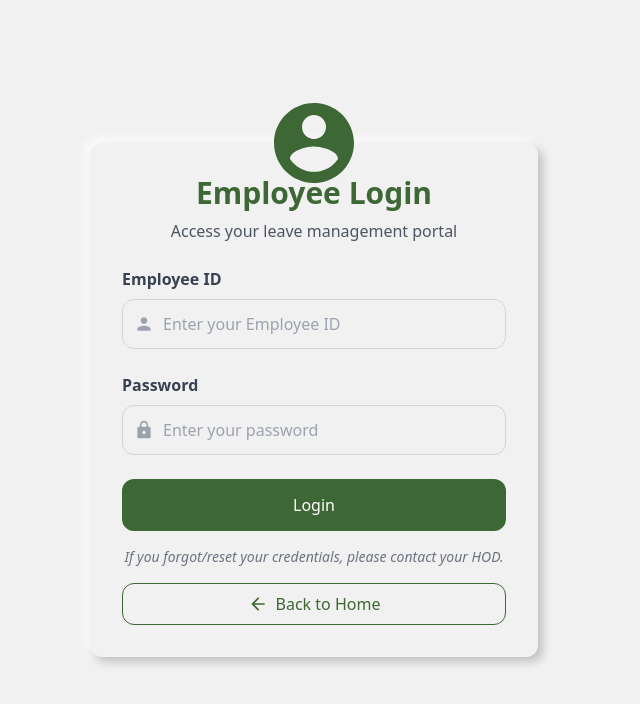
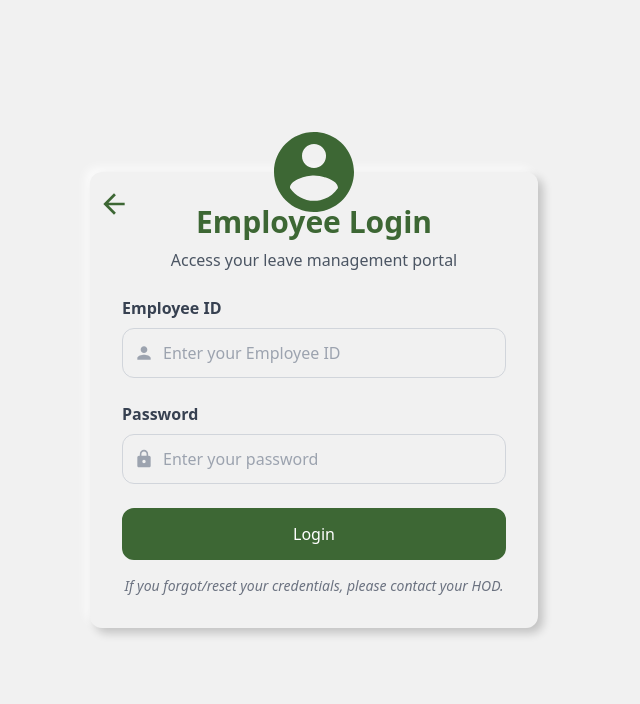
Before and after one commit to DurgaPydahSoft/PYDAH-FACULTY-LMS, a React (Create React App) app in the folder frontend/: page /employee-login in a window 1280 px wide. Shown: the top 704 px of the page, without its empty margins (311-951 px from the left). Built offline with nearby package versions, Linux system fonts and the light colour scheme; no server answers.

Commit message:
back button change for all login pages

```diff
--- a/frontend/src/pages/Employee/EmployeeLogin.jsx
+++ b/frontend/src/pages/Employee/EmployeeLogin.jsx
@@ -202,17 +202,14 @@ const EmployeeLogin = () => {
           </p>
         </div>
 
-        <button
-          onClick={() => navigate('/')}
-          className="mt-3 sm:mt-4 w-full text-primary hover:text-blue-800 text-center text-xs sm:text-base
-                   border border-primary rounded-neumorphic py-2 hover:bg-primary hover:text-white
-                   transition-all duration-300 flex items-center justify-center gap-2"
+        <div
+         onClick={() => navigate(-1)}
+          className="absolute top-2 left-2 text-primary text-center text-xs sm:text-base py-2  transition-all duration-300 flex items-center justify-center gap-2"
         >
-          <svg className="w-4 h-4 sm:w-5 sm:h-5" viewBox="0 0 24 24" fill="none" xmlns="http://www.w3.org/2000/svg">
+          <svg className="w-6 h-6 sm:w-8 sm:h-8" viewBox="0 0 24 24" fill="none" xmlns="http://www.w3.org/2000/svg">
             <path d="M20 11H7.83L13.42 5.41L12 4L4 12L12 20L13.41 18.59L7.83 13H20V11Z" fill="currentColor"/>
           </svg>
-          Back to Home
-        </button>
+        </div>
       </div>
     </div>
   );
--- a/frontend/src/pages/HOD/HodLogin.jsx
+++ b/frontend/src/pages/HOD/HodLogin.jsx
@@ -304,15 +304,15 @@ const HodLogin = () => {
           </p>
         </div>
 
-        <button
-          onClick={() => navigate('/')}
-          className="mt-3 sm:mt-4 w-full text-primary hover:text-blue-800 text-center text-xs sm:text-base border border-primary rounded-neumorphic py-2 hover:bg-primary hover:text-white transition-all duration-300 flex items-center justify-center gap-2"
+        <div
+         onClick={() => navigate(-1)}
+          className="absolute top-2 left-2 text-primary text-center text-xs sm:text-base py-2  transition-all duration-300 flex items-center justify-center gap-2"
         >
-          <svg className="w-4 h-4 sm:w-5 sm:h-5" viewBox="0 0 24 24" fill="none" xmlns="http://www.w3.org/2000/svg">
+          <svg className="w-6 h-6 sm:w-8 sm:h-8" viewBox="0 0 24 24" fill="none" xmlns="http://www.w3.org/2000/svg">
             <path d="M20 11H7.83L13.42 5.41L12 4L4 12L12 20L13.41 18.59L7.83 13H20V11Z" fill="currentColor"/>
           </svg>
-          Back to Home
-        </button>
+
+        </div>
       </div>
     </div>
   );
--- a/frontend/src/pages/HR/HRLogin.js
+++ b/frontend/src/pages/HR/HRLogin.js
@@ -202,15 +202,15 @@ const HRLogin = () => {
             {loading ? 'Logging in...' : 'Login'}
           </button>
         </form>
-        <button
-          onClick={() => navigate('/')}
-          className="mt-3 sm:mt-4 w-full text-primary hover:text-blue-800 text-center text-xs sm:text-base border border-primary rounded-neumorphic py-2 hover:bg-primary hover:text-white transition-all duration-300 flex items-center justify-center gap-2"
+        <div
+         onClick={() => navigate(-1)}
+          className="absolute top-2 left-2 text-primary text-center text-xs sm:text-base py-2  transition-all duration-300 flex items-center justify-center gap-2"
         >
-          <svg className="w-4 h-4 sm:w-5 sm:h-5" viewBox="0 0 24 24" fill="none" xmlns="http://www.w3.org/2000/svg">
+          <svg className="w-6 h-6 sm:w-8 sm:h-8" viewBox="0 0 24 24" fill="none" xmlns="http://www.w3.org/2000/svg">
             <path d="M20 11H7.83L13.42 5.41L12 4L4 12L12 20L13.41 18.59L7.83 13H20V11Z" fill="currentColor"/>
           </svg>
-          Back to Home
-        </button>
+
+        </div>
       </div>
     </div>
   );
--- a/frontend/src/pages/Principal/PrincipalLogin.jsx
+++ b/frontend/src/pages/Principal/PrincipalLogin.jsx
@@ -116,8 +116,8 @@ const PrincipalLogin = () => {
 
   return (
     <div className="min-h-screen bg-background flex items-center justify-center py-12 px-4 sm:px-6 lg:px-8">
-      <div className="max-w-md w-full space-y-8 bg-white p-8 rounded-2xl shadow-lg">
-        <div>
+      <div className="max-w-md w-full bg-secondary rounded-neumorphic shadow-outerRaised p-8 relative">
+        <div className="relative">
           <h2 className="mt-6 text-center text-3xl font-extrabold text-primary">
             Principal Login
           </h2>
@@ -221,15 +221,15 @@ const PrincipalLogin = () => {
             </button>
           </div>
           <div className="mt-4 flex justify-center">
-            <button
-              type="button"
-              onClick={() => navigate('/')}
-              className="text-primary hover:underline text-sm"
-            >
-              ← Back to Home
-            </button>
+          <div
+         onClick={() => navigate(-1)}
+          className="absolute top-2 left-2 text-primary text-center text-xs sm:text-base py-2  transition-all duration-300 flex items-center justify-center gap-2"
+        >
+          <svg className="w-6 h-6 sm:w-8 sm:h-8" viewBox="0 0 24 24" fill="none" xmlns="http://www.w3.org/2000/svg">
+            <path d="M20 11H7.83L13.42 5.41L12 4L4 12L12 20L13.41 18.59L7.83 13H20V11Z" fill="currentColor"/>
+          </svg>
+            </div>
           </div>
-
           {/* Add note for forgotten credentials */}
           <div className="text-center">
             <p className="text-xs sm:text-sm text-gray-500 italic">
@@ -242,4 +242,5 @@ const PrincipalLogin = () => {
   );
 };
 
+
 export default PrincipalLogin;
--- a/frontend/src/pages/SuperAdmin/SuperAdminLogin.jsx
+++ b/frontend/src/pages/SuperAdmin/SuperAdminLogin.jsx
@@ -50,7 +50,7 @@ const SuperAdminLogin = () => {
 
   return (
     <div className="min-h-screen bg-background flex items-center justify-center px-4">
-      <div className="max-w-md w-full bg-secondary rounded-neumorphic shadow-outerRaised p-8">
+      <div className="max-w-md w-full bg-secondary rounded-neumorphic shadow-outerRaised p-8 relative">
         <div className="text-center mb-8">
           <h2 className="text-3xl font-bold text-primary">Super Admin Login</h2>
           <p className="text-gray-600 mt-2">Access the master control panel</p>
@@ -104,15 +104,18 @@ const SuperAdminLogin = () => {
           </button>
         </form>
 
-        <button
-          onClick={() => navigate('/')}
-          className="mt-4 w-full text-primary hover:text-blue-800 text-center"
+        <div
+         onClick={() => navigate(-1)}
+          className="absolute top-4 left-4 text-primary cursor-pointer p-2 rounded-full hover:bg-gray-200 transition-colors duration-300 flex items-center justify-center"
         >
-          Back to Home
-        </button>
-      </div>
+           <svg className="w-6 h-6 sm:w-8 sm:h-8" viewBox="0 0 24 24" fill="none" xmlns="http://www.w3.org/2000/svg">
+            <path d="M20 11H7.83L13.42 5.41L12 4L4 12L12 20L13.41 18.59L7.83 13H20V11Z" fill="currentColor"/>
+          </svg>
+          </div>
+        </div>
     </div>
   );
 };
 
+
 export default SuperAdminLogin;
```
